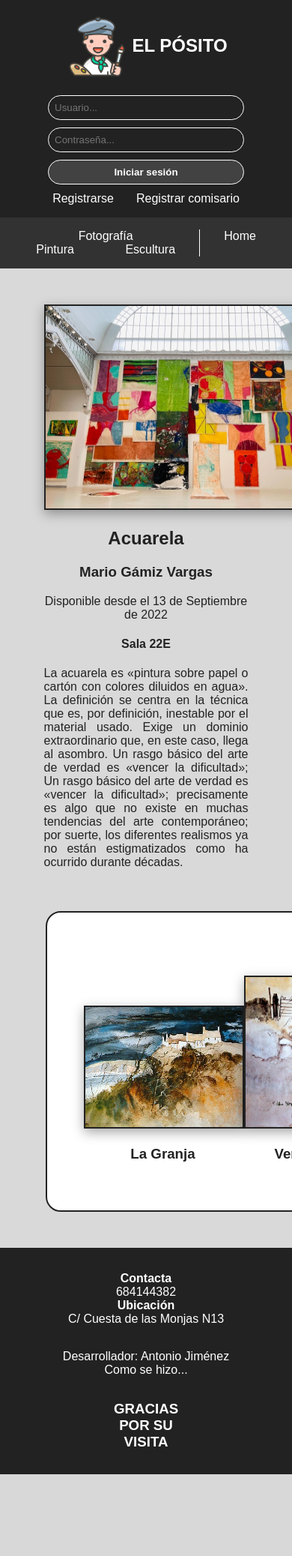
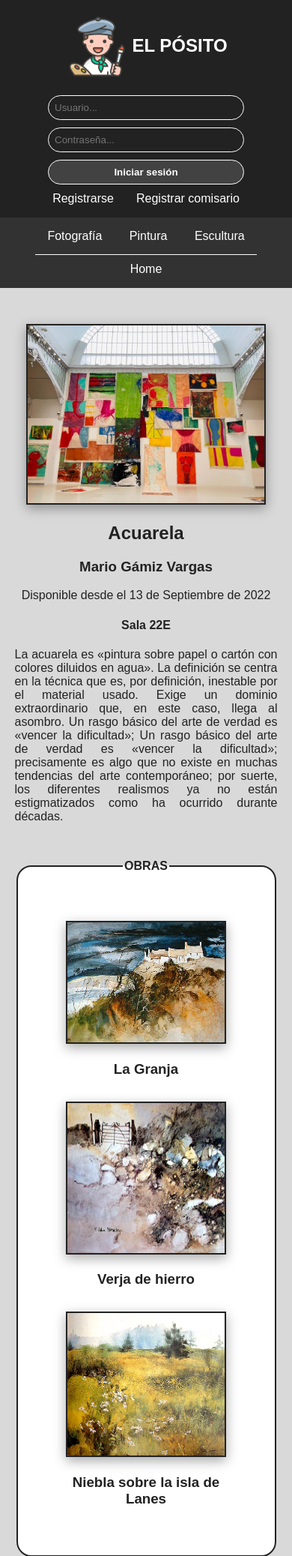
Before and after one commit to Antobio17/PW, a PHP site: page /exposiciones/acuarela/acuarela.html in a window 390 px wide; the page is wider, and only the part inside the window is pictured. Shown: the top 2075 px of that part at 75% size. Before the commit the page ends 1966 px from the top of that part, so only its background shows below. Run offline with PHP 8.4, Linux system fonts and the light colour scheme; some web fonts are replaced.

Commit message:
Finalizada la maquetación responsive de la Web.

```diff
--- a/PRACTICA1/assets/css/style-body.css
+++ b/PRACTICA1/assets/css/style-body.css
@@ -129,7 +129,7 @@ body {
 /* PAGE EXPO */
 
 .page-expo {
-    width: 70%;
+    width: 75%;
     padding: 3rem 0;
     margin: auto;
     color: #222222;
@@ -203,28 +203,62 @@ body {
         padding: 0 3rem 2rem;
     }
 
-    .menu-last-news ul{
+    .menu-last-news ul {
         display: flex;
     }
 
-    .menu-last-news ul li{
+    .menu-last-news ul li {
         margin: 0 2rem;
+    }
+
+    .page-expo {
+        width: 90%;
+    }
+
+    .menu-last-news ul {
+        display: block;
+    }
+
+    .menu-last-news ul li {
+        margin: 2rem 0;
     }
 }
 
-@media (max-width: 1250px) {
-    .menu-last-news ul{
-        display: block;
+@media (max-width: 960px) {
+    .page-expo .obras fieldset {
+        display: grid;
+        grid-template-columns: 50% 50%;
     }
+}
 
-    .menu-last-news ul li{
-        margin: 2rem 0;
+@media (max-width: 790px) {
+    .page-obra {
+        width: 90%;
+    }
+}
+
+@media (max-width: 700px) {
+    .page-expo .obras fieldset {
+        display: grid;
+        grid-template-columns: 100%;
     }
 }
 
 @media (max-width: 650px) {
     .container-expos {
         display: block;
+    }
+
+    .page-obra .section-info-obra img {
+        width: 90%;
+        height: 90%;
+    }
+}
+
+@media (max-width: 460px) {
+    .page-expo .expo-info img {
+        width: 90%;
+        height: 90%;
     }
 }
 
@@ -237,4 +271,8 @@ body {
     .container-expos .expo {
         margin: 1rem 0;
     }
+
+    .page-expo .obras fieldset {
+        padding: 0 5px;
+    }
 }
--- a/PRACTICA1/assets/css/style-header.css
+++ b/PRACTICA1/assets/css/style-header.css
@@ -97,6 +97,17 @@ header .nav-bar .section-navigation {
     header .header-users .login-form button {
         margin: 5px 0;
     }
+
+    header .nav-bar {
+        display: grid;
+    }
+
+    header .nav-bar .section-navigation {
+        border-top: 1px solid white;
+        border-left: none;
+        margin-top: 15px;
+        padding-top: 10px;
+    }
 }
 
 @media (max-width: 460px) {
@@ -108,10 +119,15 @@ header .nav-bar .section-navigation {
     header .header-users .login-form button {
         margin: 5px 4rem;
     }
+
+    header .nav-bar a {
+        margin: 0 1rem;
+    }
 }
 
 @media (max-width: 365px) {
-    header .nav-bar {
+    header .nav-bar .section-navigation,
+    header .nav-bar .section-expo-types {
         display: grid;
     }
 
```
Also changed, not shown: PRACTICA1/index.html (+5 -3 lines).
